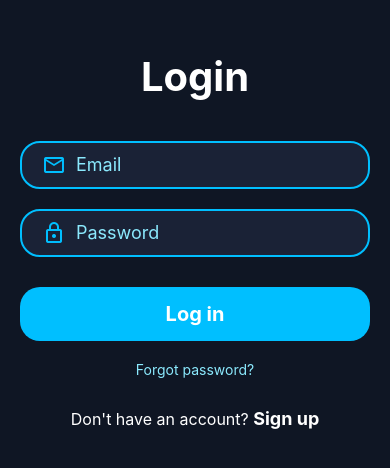
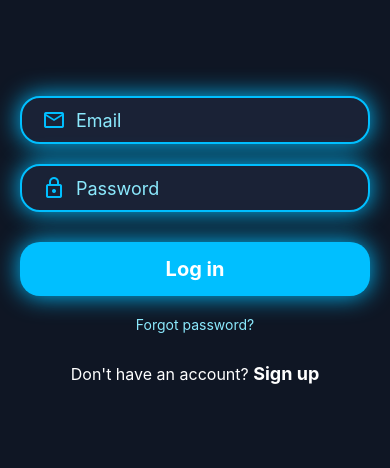
Before and after one commit to GabrielOFaria/MyLanguageApp, a React Native app: screen / in a window 390 px wide. Shown: the part 182-650 px from the top of the page. Built offline with nearby package versions, Linux system fonts and the light colour scheme.

Commit message:
feat: add keyboard dismiss on outside tap

```diff
--- a/App.js
+++ b/App.js
@@ -1,14 +1,33 @@
 import React, { useState } from 'react';
+import {
+  KeyboardAvoidingView,
+  Platform,
+  ScrollView,
+  View,
+  Text,
+  TextInput,
+  TouchableOpacity,
+  StyleSheet,
+  TouchableWithoutFeedback,
+  Keyboard
+} from 'react-native';
 import Icon from 'react-native-vector-icons/MaterialCommunityIcons';
-import { View, Text, TextInput, TouchableOpacity, StyleSheet } from 'react-native';
 export default function App() {
   const [email, setEmail] = useState('');
   const[password, setPassword] = useState('');
 
   return (
-    <View style={styles.container}>
-      <Text style={styles.title}>Login</Text>
+    <KeyboardAvoidingView
+  style={{ flex: 1 }}
+  behavior={Platform.OS === "ios" ? "padding" : "height"}
+>
+    <TouchableWithoutFeedback onPress={() => {Keyboard.dismiss();}}>
+  <ScrollView
+    contentContainerStyle={{ flexGrow: 1 }}
+    keyboardShouldPersistTaps="handled"
+  >
 
+      <View style={styles.container}>
       <View style={styles.inputBox}>
         <Icon name="email-outline" size={24} color="#00bfff" style={{ marginRight: 10 }} />
         <TextInput
@@ -30,6 +49,7 @@ export default function App() {
           onChangeText={setPassword}
         />
       </View>
+
       <TouchableOpacity style={styles.button}>
         <Text style={styles.buttonText}>Log in</Text>
       </TouchableOpacity>
@@ -40,6 +60,9 @@ export default function App() {
         Don't have an account? <Text style={styles.signupBold}>Sign up</Text>
       </Text>
     </View>
+  </ScrollView>
+  </TouchableWithoutFeedback>
+</KeyboardAvoidingView>
   )
 }
 
@@ -68,8 +91,14 @@ const styles = StyleSheet.create({
     borderColor: '#00bfff',
     flexDirection: 'row',
     alignItems: 'center',
+    shadowColor: '#00bfff',
+    shadowOffset: { width: 0, height: 0 },
+    shadowOpacity: 1,
+    shadowRadius: 25,
+
   },
   input: {
+    flex: 1,
     color: '#fff',
     fontSize: 18,
   },
@@ -81,6 +110,11 @@ const styles = StyleSheet.create({
     alignItems: 'center',
     marginTop: 10,
     marginBottom: 20,
+    shadowColor: '#00bfff',
+    shadowOffset: { width: 0, height: 0 },
+    shadowOpacity: 1,
+    shadowRadius: 25,
+
   },
   buttonText:{
     color: '#fff',
```
